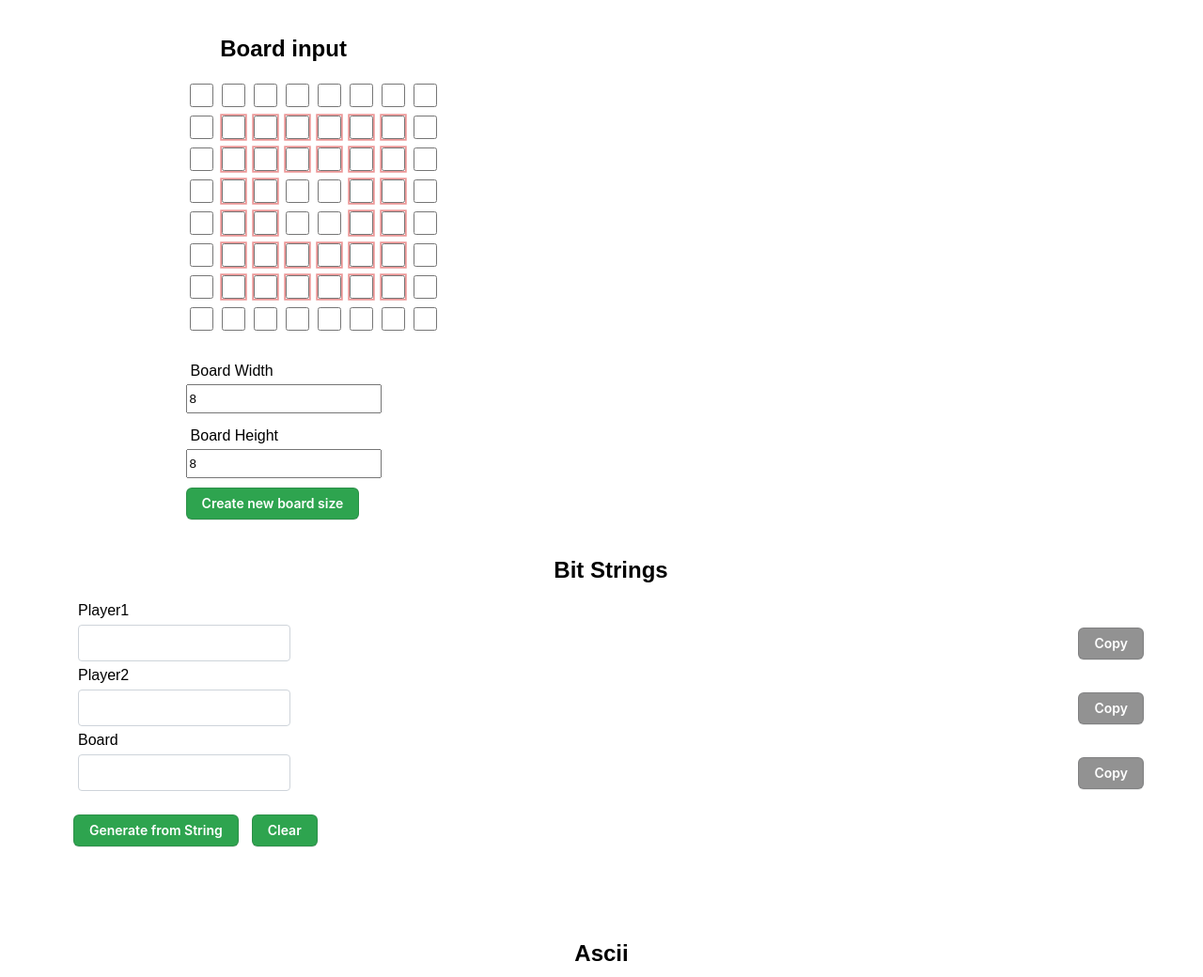
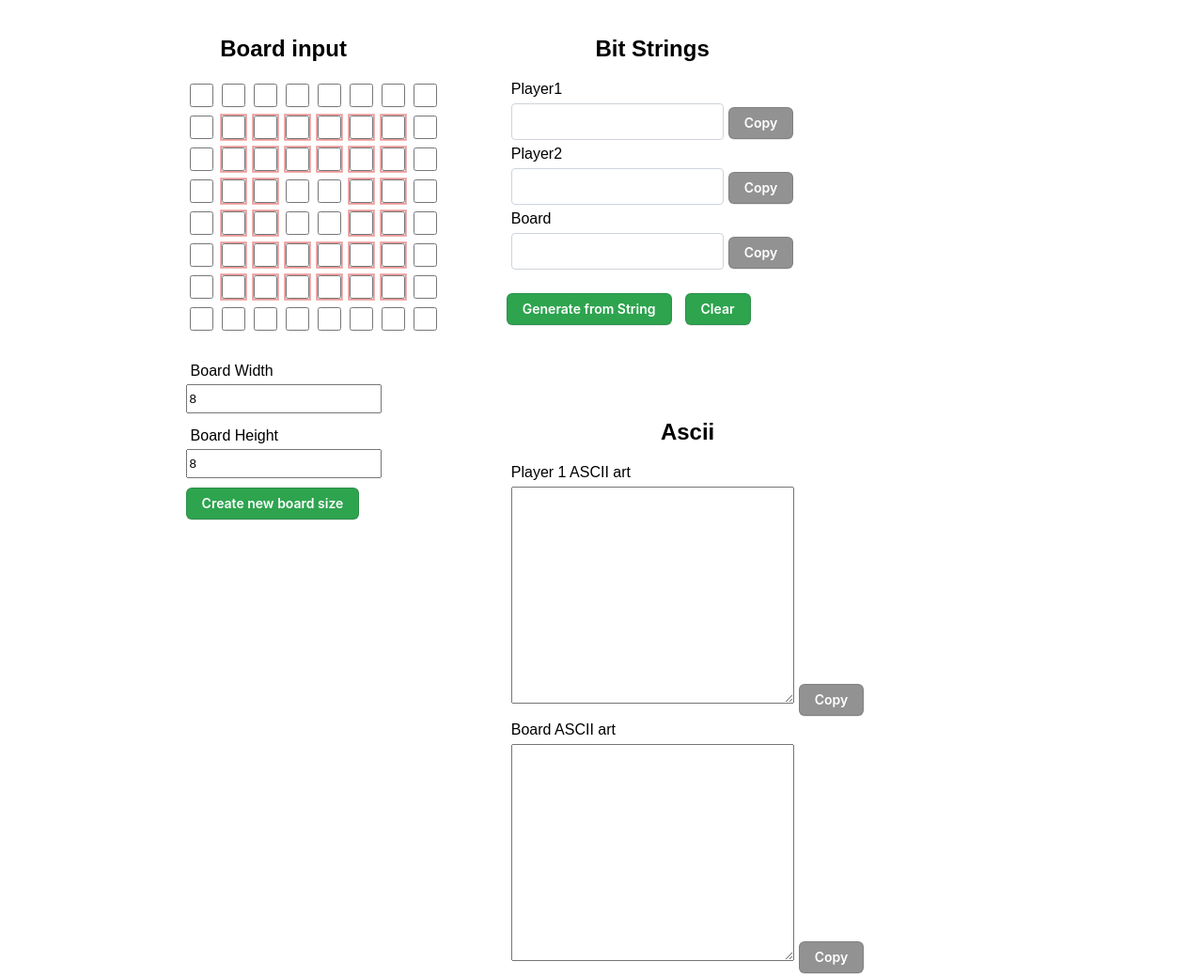
Before and after one commit to TypingPenguin/BoardToBitString, a plain HTML site: page index.html in a window 1280 px wide. Shown: the top 1040 px of the page at 94% size. Drawn offline with Linux system fonts and the light colour scheme.

Commit message:
Fixed weird alignment in Google chrome

```diff
--- a/main.css
+++ b/main.css
@@ -11,7 +11,6 @@ input{
     width: 60px;
     display: grid;
     grid-gap: 2px;
-    /* grid-template-columns: 1fr 1fr 1fr 1fr 1fr 1fr 1fr 1fr; */
   }
 
 .generated {
@@ -57,7 +56,6 @@ div.text { display: table; margin: 4px; padding: 1px; }
 
 div.t {
     display: table-cell;
-    width: 100%;
     padding-right: 5px;
 }
 p.player, p.ascii, p.boardSize {
```
